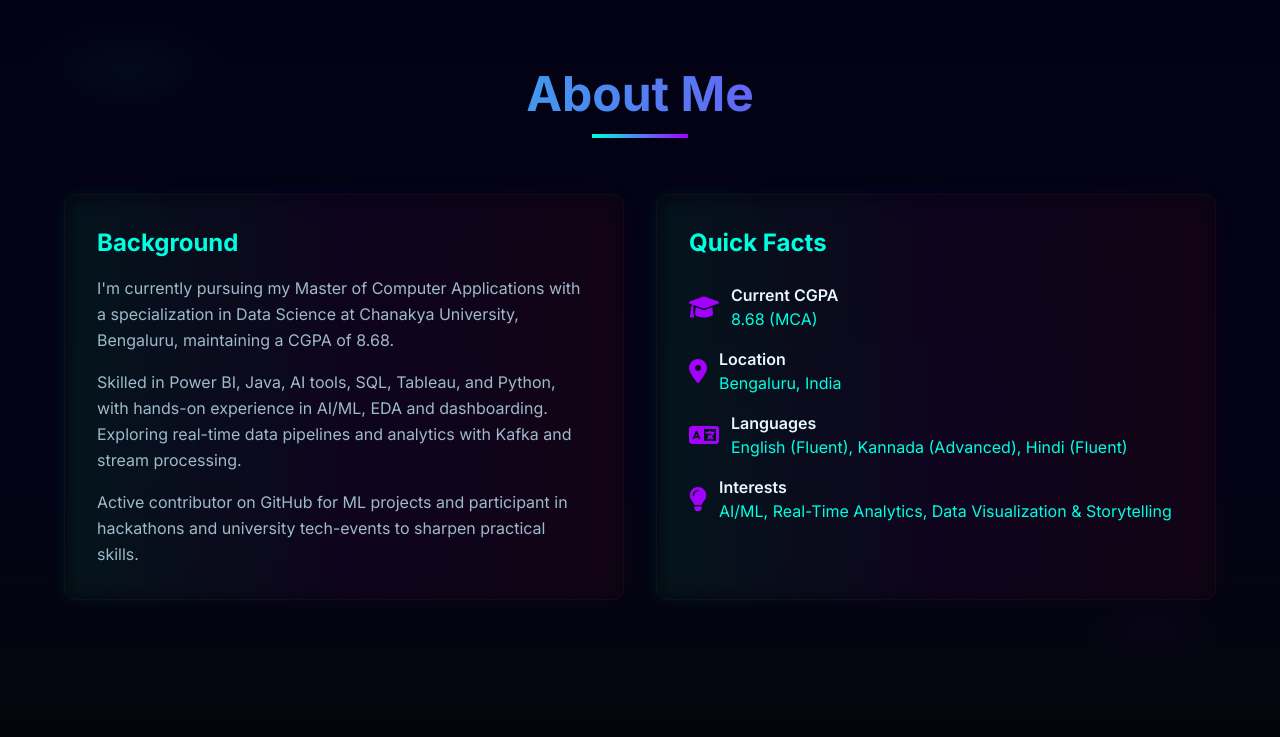
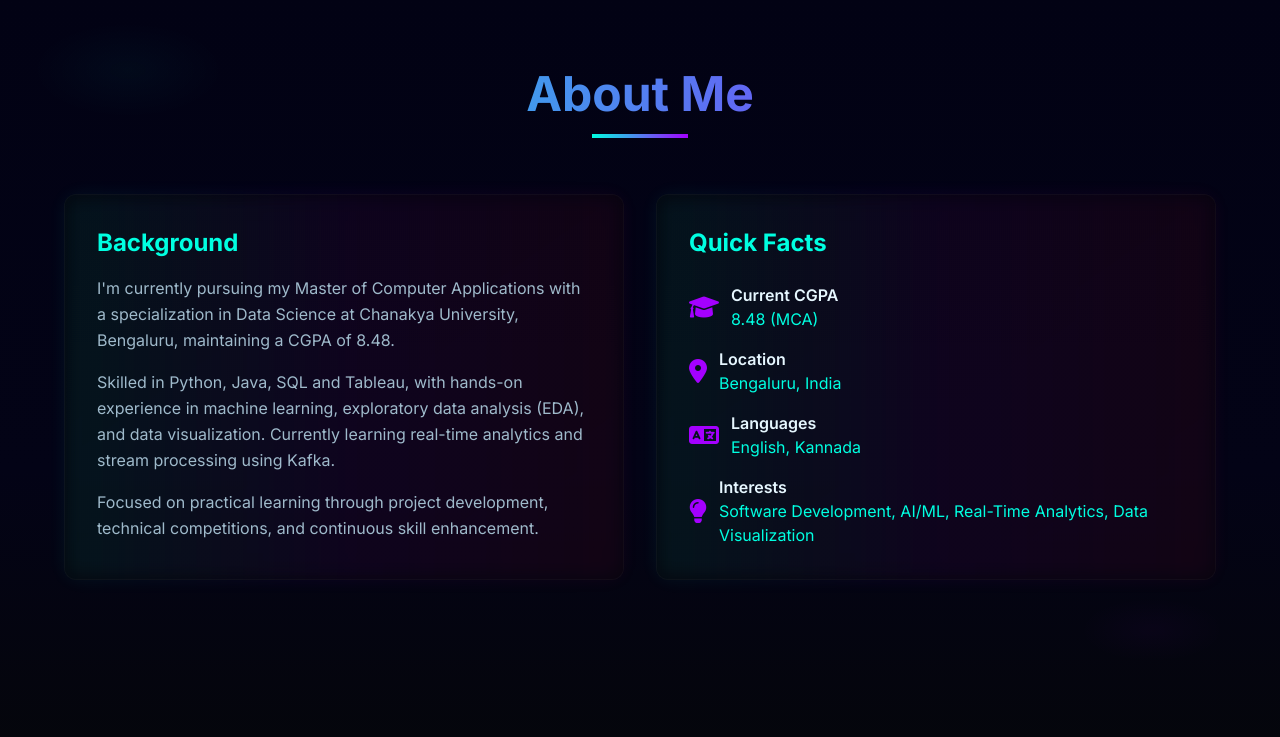
Before and after one commit to amrutahere08/amrutahere08.github.io, a plain HTML site: page index.html in a window 1280 px wide. Shown: the part 810-1547 px from the top of the page. Drawn offline with nearby package versions, Linux system fonts and the light colour scheme.

Commit message:
index.html

```diff
--- a/index.html
+++ b/index.html
@@ -184,7 +184,7 @@
 
       <!-- Single subtitle placed directly below the name -->
       <p class="text-2xl md:text-3xl mb-6" style="color:#00ffe1; font-weight:600;">
-        aspiring software developer / software engineer | learning & building
+        Aspiring Software developer / Software Engineer | Learning & Building
       </p>
 
       <!-- Updated descriptive line as requested -->
@@ -215,13 +215,13 @@
         <div class="gradient-border p-8 card-3d">
           <h3 class="text-2xl font-bold mb-4" style="color:#00ffe1">Background</h3>
           <p class="muted leading-relaxed mb-4">
-            I'm currently pursuing my Master of Computer Applications with a specialization in Data Science at Chanakya University, Bengaluru, maintaining a CGPA of 8.68.
+            I'm currently pursuing my Master of Computer Applications with a specialization in Data Science at Chanakya University, Bengaluru, maintaining a CGPA of 8.48.
           </p>
           <p class="muted leading-relaxed mb-4">
-            Skilled in Power BI, Java, AI tools, SQL, Tableau, and Python, with hands-on experience in AI/ML, EDA and dashboarding. Exploring real-time data pipelines and analytics with Kafka and stream processing.
+            Skilled in Python, Java, SQL and Tableau, with hands-on experience in machine learning, exploratory data analysis (EDA), and data visualization. Currently learning real-time analytics and stream processing using Kafka.
           </p>
           <p class="muted leading-relaxed">
-            Active contributor on GitHub for ML projects and participant in hackathons and university tech-events to sharpen practical skills.
+            Focused on practical learning through project development, technical competitions, and continuous skill enhancement.
           </p>
         </div>
 
@@ -232,7 +232,7 @@
               <i class="fas fa-graduation-cap text-2xl" style="color:#a400ff"></i>
               <div>
                 <div class="font-semibold">Current CGPA</div>
-                <div style="color:#00ffe1">8.68 (MCA)</div>
+                <div style="color:#00ffe1">8.48 (MCA)</div>
               </div>
             </div>
 
@@ -248,7 +248,7 @@
               <i class="fas fa-language text-2xl" style="color:#a400ff"></i>
               <div>
                 <div class="font-semibold">Languages</div>
-                <div style="color:#00ffe1">English (Fluent), Kannada (Advanced), Hindi (Fluent)</div>
+                <div style="color:#00ffe1">English, Kannada </div>
               </div>
             </div>
 
@@ -256,7 +256,7 @@
               <i class="fas fa-lightbulb text-2xl" style="color:#a400ff"></i>
               <div>
                 <div class="font-semibold">Interests</div>
-                <div style="color:#00ffe1">AI/ML, Real-Time Analytics, Data Visualization & Storytelling</div>
+                <div style="color:#00ffe1">Software Development, AI/ML, Real-Time Analytics, Data Visualization</div>
               </div>
             </div>
           </div>
```
